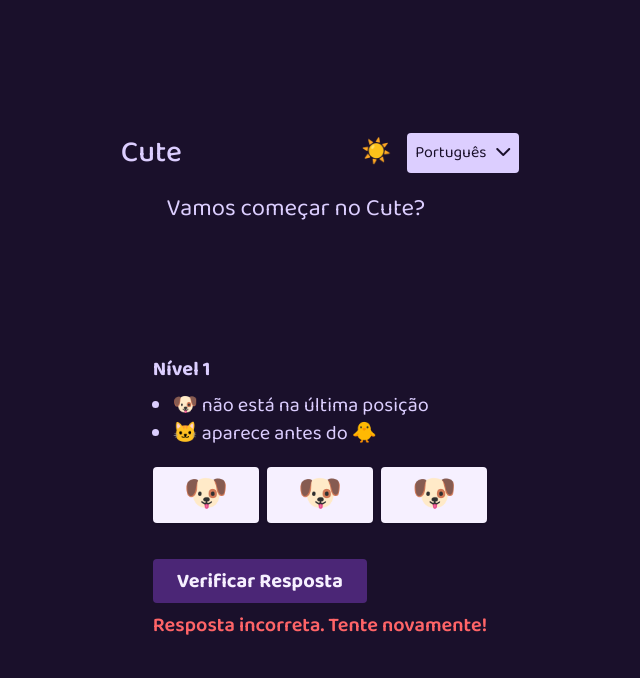
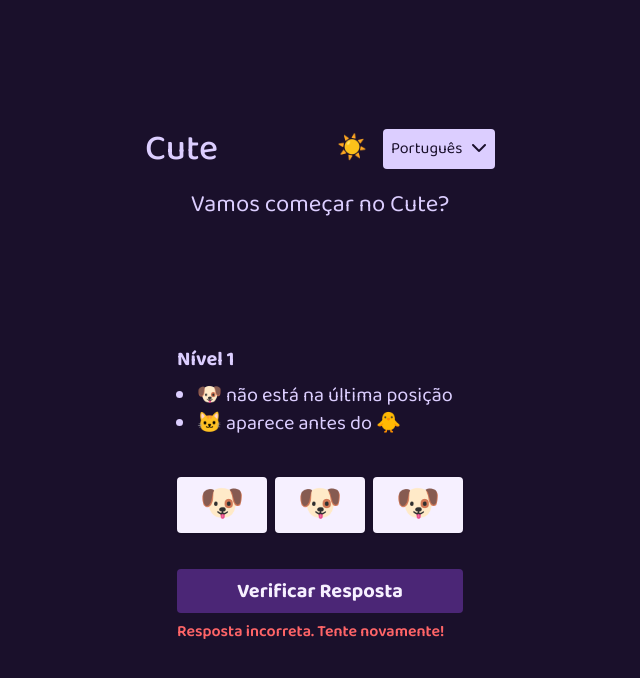
Before and after one commit to flaviare1s/cute, a React (Vite) app: page / in a window 1280 px wide. Both pictures are taken after a click on the button "Verificar Resposta". Shown: the top 678 px of the page, without its empty margins (320-960 px from the left). Built offline with nearby package versions, Linux system fonts and the light colour scheme.

Commit message:
style: adjust

```diff
--- a/src/components/GameGrid.jsx
+++ b/src/components/GameGrid.jsx
@@ -42,7 +42,7 @@ export const GameGrid = ({ levelIndex, onLevelComplete, levelData }) => {
   }[Math.min(gridSize, 5)] || "grid-cols-3";
 
   return (
-    <div>
+    <div className="flex flex-col">
       <div className={`grid ${colsClass} gap-2 justify-center my-5`}>
         {resposta.map((nome, i) => (
           <button
@@ -65,9 +65,9 @@ export const GameGrid = ({ levelIndex, onLevelComplete, levelData }) => {
       </button>
 
       {checked && resposta.join() !== solution.join() && (
-        <p className={`mt-2 font-semibold text-red-400`}>
+        <small className={`mt-2 font-semibold text-red-400`}>
           {t("wrongAnswer")}
-        </p>
+        </small>
       )}
     </div>
   );
--- a/src/components/Header.jsx
+++ b/src/components/Header.jsx
@@ -7,7 +7,7 @@ export const Header = () => {
   return (
     <header>
       <div className="flex justify-between items-center mb-4">
-        <h1 className="text-3xl font-medium text-center">Cute</h1>
+        <h1 className="text-4xl font-medium text-center">Cute</h1>
         <div className="flex gap-2 justify-center items-center">
           <ThemeToggle />
           <LanguageSwitcher />
```
